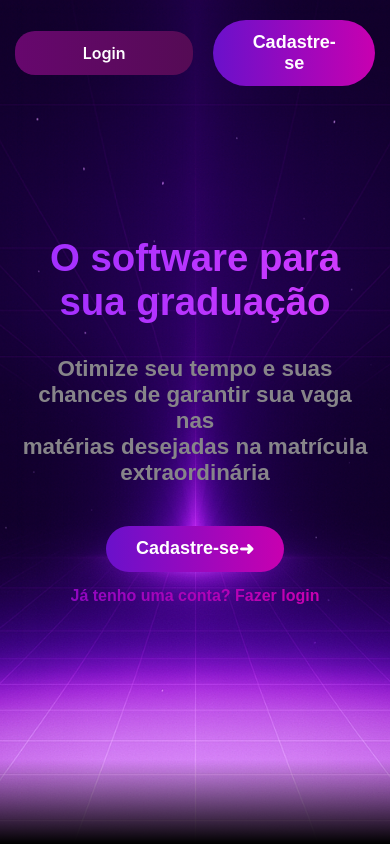
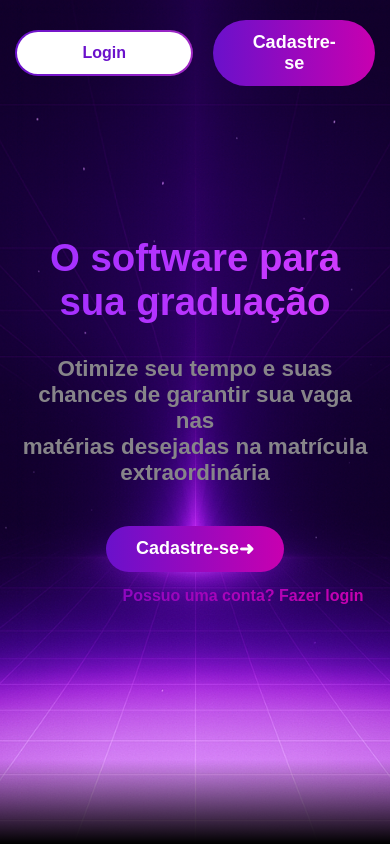
Before and after one commit to TagFernandes/UnBot-site, a React (Vite) app: page / in a window 390 px wide. Shown: the top 844 px of the page. Built offline with nearby package versions, Linux system fonts and the light colour scheme; no server answers; a web font is replaced by a local one.

Commit message:
icon changes e posicionamento

```diff
--- a/src/pages/inicial.jsx
+++ b/src/pages/inicial.jsx
@@ -52,7 +52,7 @@ function App() {
             Cadastre-se <span className="arrow">➜</span>
           </button>
           <button className="botao-Login" onClick={() => navigate('/login')}>
-            Já tenho uma conta? Fazer login
+            Possuo uma conta? Fazer login
           </button>
         </div>
       </div>
@@ -127,7 +127,7 @@ function App() {
       <footer className="footer">
         <div className="footer-top">
           <div className="footer-logo-info">
-            <img src="logo2.svg" alt="Logo da Empresa" className="logoFOO" />
+            <img src="favicon.svg" alt="Logo da Empresa" className="logoFOO" />
             <h1 className="company-nameFoo">UnBot</h1>
           </div>
           <div className="footer-links">
--- a/src/styles/inicial.css
+++ b/src/styles/inicial.css
@@ -110,7 +110,7 @@ body {
 .centralizedDiv {
   display: flex;
   align-items: center;
-  gap: 12px;
+  gap: 32px;
   margin-top: 8px;
 }
 
@@ -167,6 +167,7 @@ body {
   -webkit-text-fill-color: transparent;
   position: relative;
   padding-bottom: 4px;
+  left: 3rem;
 }
 
 .botao-Login::after {
@@ -434,14 +435,7 @@ body {
   /* --- Estilo Base --- */
   padding: 12px 24px;
   font-size: 16px;
-  font-family: -apple-system, BlinkMacSystemFont, "Segoe UI", Roboto, Helvetica, Arial, sans-serif;
-  font-weight: 600;
-  color: white;
-
   /* --- Fundo e Borda --- */
-  background-image: linear-gradient(90deg, #67076e, #550b55);
-  border:none;
-  border-radius: 20px; /* Cantos arredondados */
   width: 50%;
 
 }
@@ -460,6 +454,14 @@ body {
   .centralizedDiv {
     flex-direction: column;
     gap: 15px;
+    align-items: center;
+  }
+  .botao-Login {
+    align-items: center;
+    display: flex;
+    justify-content: center;
+    width: 100%;
+    max-width: 320px;
   }
 
   /* --- SEÇÃO PASSO A PASSO --- */
```
